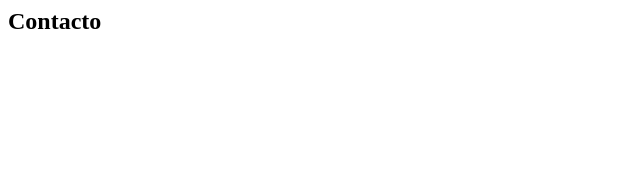
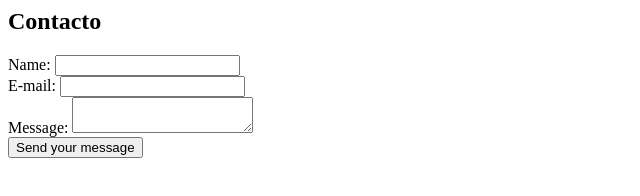
Before and after one commit to saab53/servef_ejercicio1, a plain HTML site: page contacto.html in a window 1280 px wide. Shown: the whole page, without its empty margins (0-640 px from the left). Drawn offline with Linux system fonts and the light colour scheme.

Commit message:
nuevos campos formulario

```diff
--- a/contacto.html
+++ b/contacto.html
@@ -1,3 +1,24 @@
 <html>
+<head></head>
+<body>
 <h2>Contacto</h2>
+<form action="/my-handling-form-page" method="post">
+    <div>
+        <label for="name">Name:</label>
+        <input type="text" id="name" />
+    </div>
+    <div>
+        <label for="mail">E-mail:</label>
+        <input type="email" id="mail" />
+    </div>
+    <div>
+        <label for="msg">Message:</label>
+        <textarea id="msg"></textarea>
+    </div>
+
+    <div class="button">
+        <button type="submit">Send your message</button>
+    </div>
+</form>
+</body>
 </html>
```
